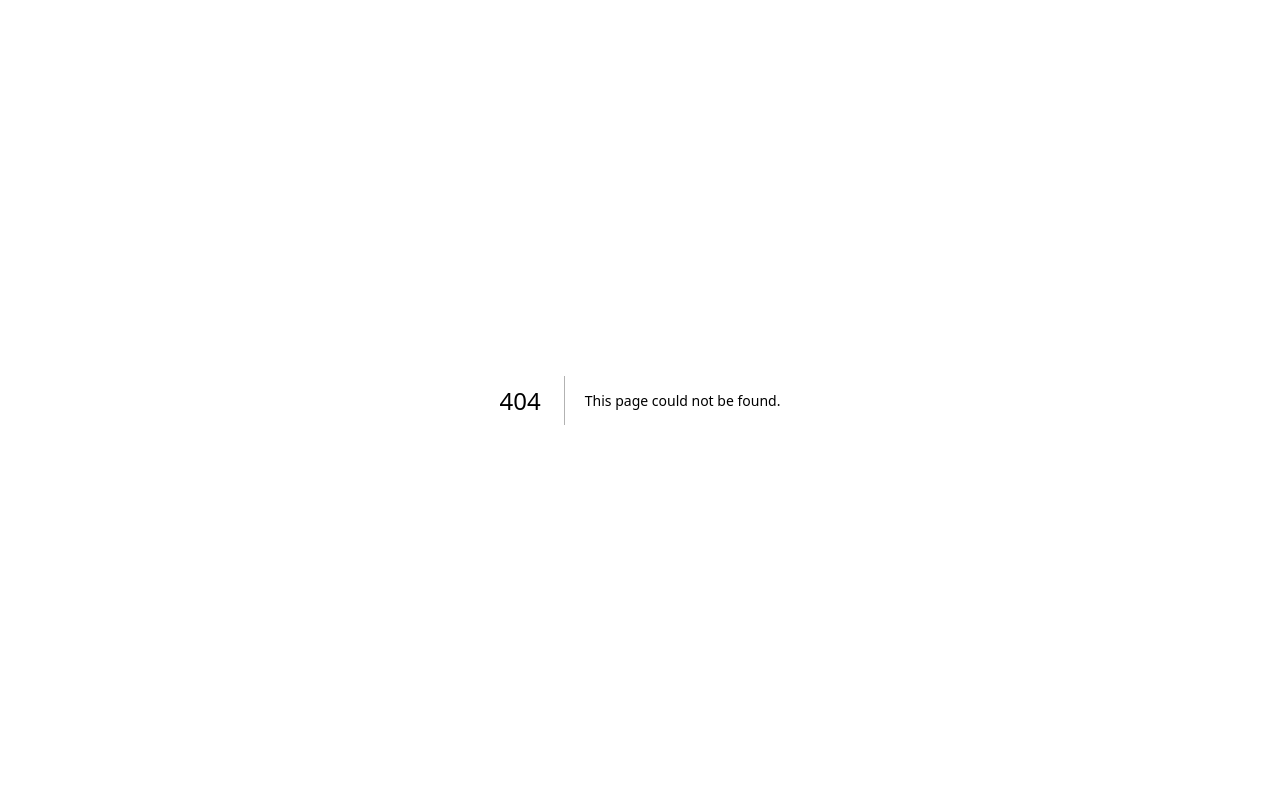
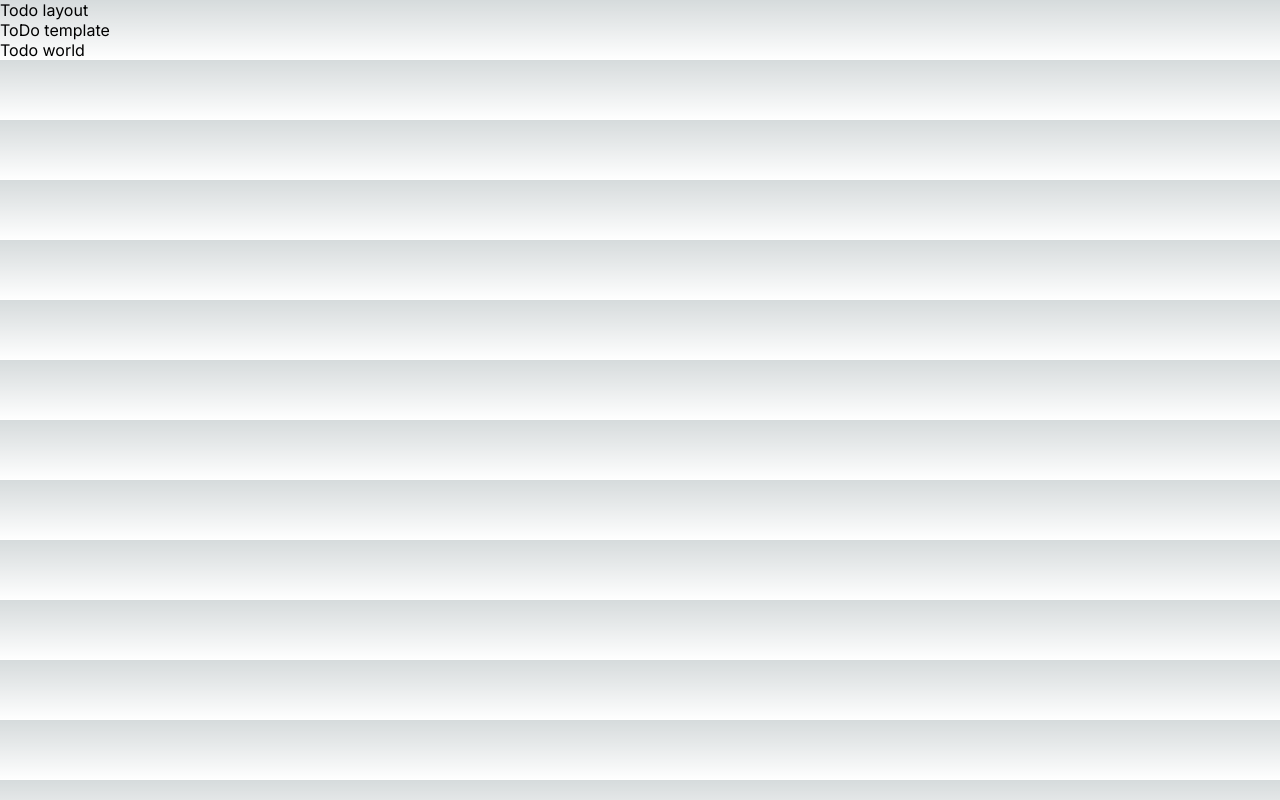
Before and after one commit to kristijan-pajtasev/nextjs-app-folder-playground, a Next.js app: page /todo in a window 1280 px wide. Before the commit this address had no page. Built offline with nearby package versions, Linux system fonts and the light colour scheme.

Commit message:
todo setup

```diff
--- /dev/null
+++ b/app/todo/layout.js
@@ -0,0 +1,10 @@
+export default function TodoLayout({children}) {
+  return (
+    <section>
+      {/* Include shared UI here e.g. a header or sidebar */}
+      <nav>Todo layout</nav>
+
+      {children}
+    </section>
+  );
+}
--- /dev/null
+++ b/app/todo/page.js
@@ -0,0 +1,3 @@
+export default function Todo() {
+  return (<div>Todo world</div>)
+}
--- /dev/null
+++ b/app/todo/template.js
@@ -0,0 +1,10 @@
+export default function ToDoTemplate({children}) {
+  return (
+    <section>
+      {/* Include shared UI here e.g. a header or sidebar */}
+      <nav>ToDo template</nav>
+
+      {children}
+    </section>
+  );
+}
```
